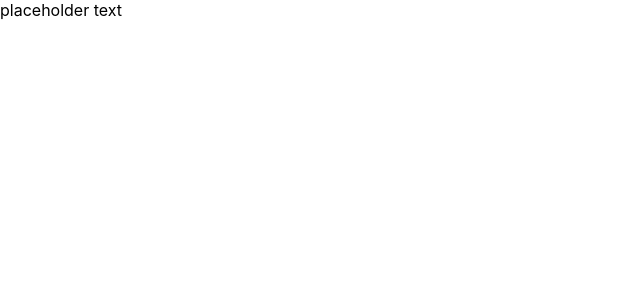
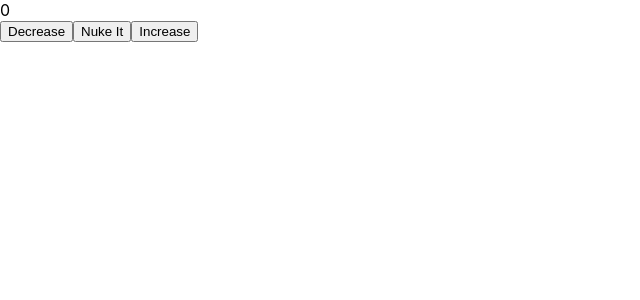
Before and after one commit to Suneski/react-hooks-counter-demo, a React (Create React App) app: page / in a window 1280 px wide. Shown: the top 300 px of the page, without its empty margins (0-640 px from the left). Built offline with nearby package versions, Linux system fonts and the light colour scheme.

Commit message:
KeepItClassy: traditional state counter

```diff
--- a/src/App.js
+++ b/src/App.js
@@ -1,10 +1,11 @@
 import React, { Component } from 'react';
+import KeepItClassy from './KeepItClassy/KeepItClassy'
 
 class App extends Component {
   render() {
     return (
       <div className="App">
-        placeholder text
+        <KeepItClassy />
       </div>
     );
   }
--- /dev/null
+++ b/src/KeepItClassy/KeepItClassy.js
@@ -0,0 +1,40 @@
+import React, { Component } from 'react';
+
+export default class KeepItClassy extends Component {
+  state = {
+    count: 0
+  }
+
+  increaseCount = () => {
+    this.setState({
+      count: this.state.count + 1
+    })
+  }
+
+  decreaseCount = () => {
+    this.setState({
+      count: this.state.count - 1
+    })
+  }
+
+  nukeCount = () => {
+    this.setState({
+      count: 0
+    })
+  }
+
+  render() {
+    return (
+      <main className="wrapper">
+        <section className="count">
+          {this.state.count}
+        </section>
+        <section>
+          <button onClick={this.decreaseCount}>Decrease</button>
+          <button onClick={this.nukeCount}>Nuke It</button>
+          <button onClick={this.increaseCount}>Increase</button>
+        </section>
+      </main>
+    )
+  }
+}
```
